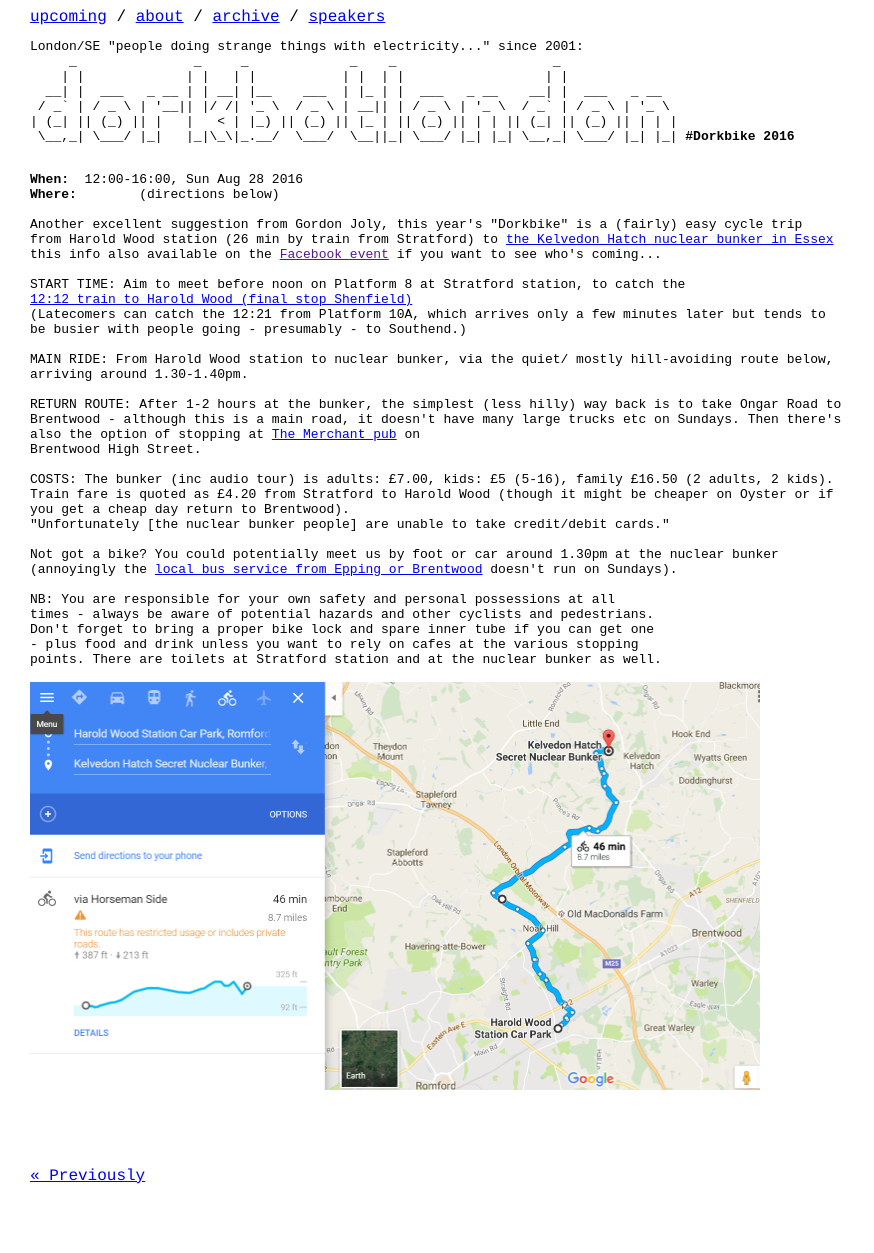
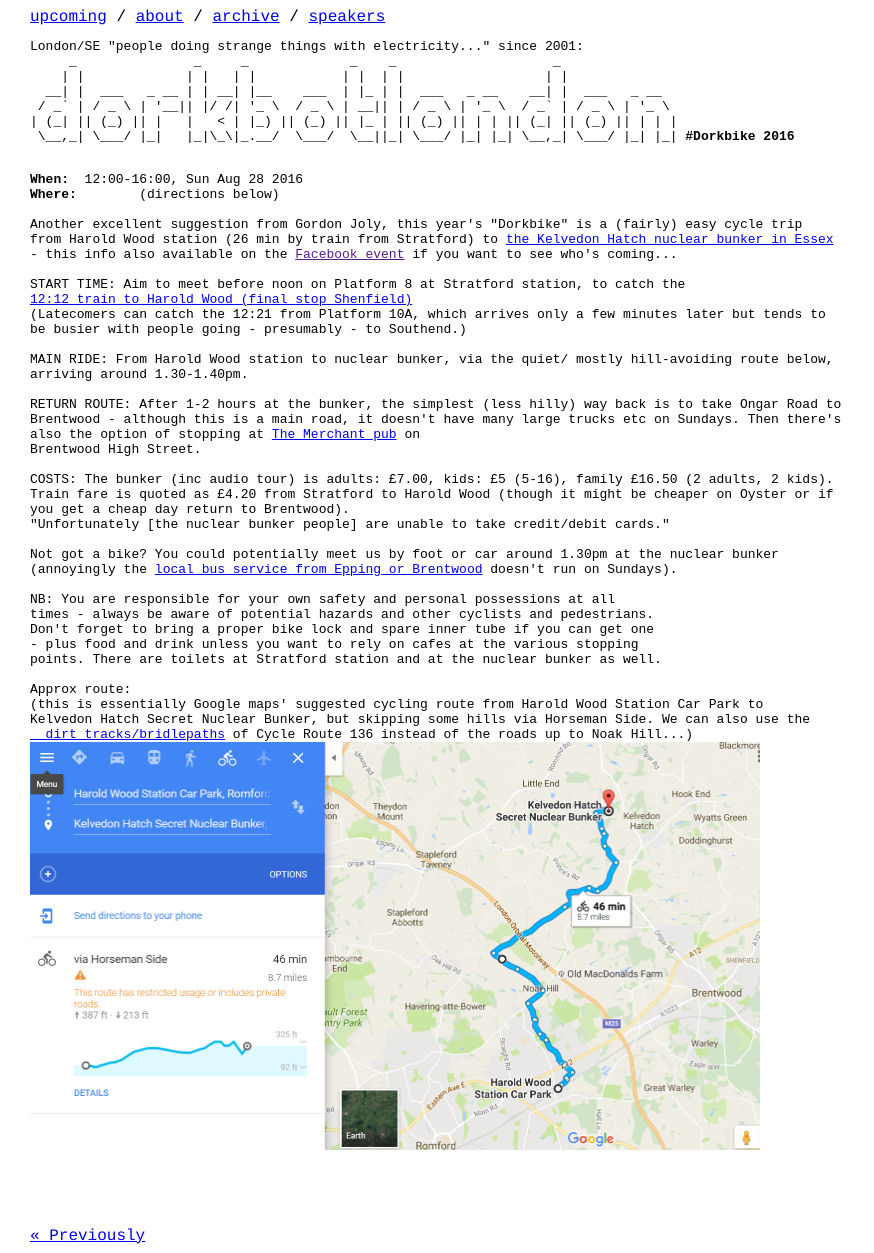
Before and after one commit to dorkbotlondon/dorkbotlondon.github.io, a Jekyll site: the page built from _posts/2016-08-28-dorkbike-2016.html, in a window 1280 px wide. Shown: the whole page, without its empty margins (0-874 px from the left). Built offline with Jekyll 4.4.1, drawn with Linux system fonts in a browser that asks for light colours; Markdown is read by kramdown in place of the engine named in the settings; before the commit the page ends 1193 px from its top, so only the background shows below that.

Commit message:
Update 2016-08-28-dorkbike-2016.html

```diff
--- a/_posts/2016-08-28-dorkbike-2016.html
+++ b/_posts/2016-08-28-dorkbike-2016.html
@@ -8,7 +8,7 @@
 
 Another excellent suggestion from Gordon Joly, this year's "Dorkbike" is a (fairly) easy cycle trip
 from Harold Wood station (26 min by train from Stratford) to <a href="http://www.secretnuclearbunker.com/secret-nuclear-bunker-admissions.php/">the Kelvedon Hatch nuclear bunker in Essex</a>
-this info also available on the <a href="">Facebook event</a> if you want to see who's coming...
+- this info also available on the <a href="">Facebook event</a> if you want to see who's coming...
 
 START TIME: Aim to meet before noon on Platform 8 at Stratford station, to catch the
 <a href="http://ojp.nationalrail.co.uk/service/timesandfares/SRA/HRO/280816/1200/dep#outwardJump">12:12 train to Harold Wood (final stop Shenfield)</a>
@@ -37,4 +37,8 @@
 - plus food and drink unless you want to rely on cafes at the various stopping
 points. There are toilets at Stratford station and at the nuclear bunker as well.
 
+Approx route:
+(this is essentially Google maps' suggested cycling route from Harold Wood Station Car Park to
+Kelvedon Hatch Secret Nuclear Bunker, but skipping some hills via Horseman Side. We can also use the <a href="http://www.sustrans.org.uk/ncn/map/route/route-136">
+  dirt tracks/bridlepaths</a> of Cycle Route 136 instead of the roads up to Noak Hill...)
 <img width=730 height=408  src="/images/kelvCapture.PNG"/>
```
